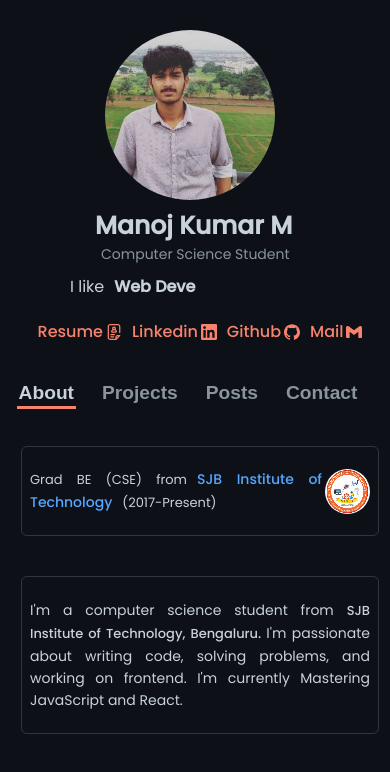
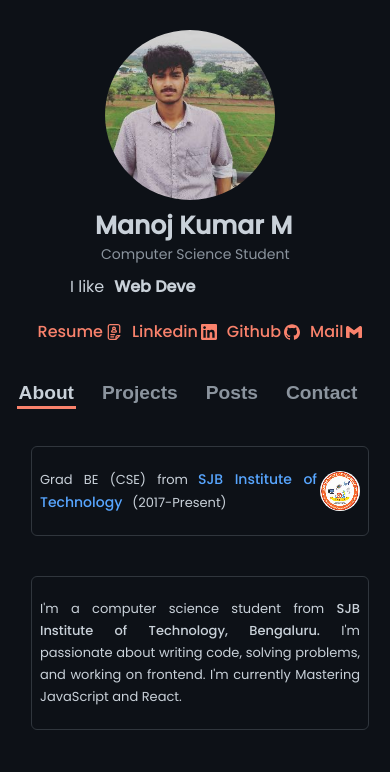
Before and after one commit to immanu10/immanu10.github.io, a React (Create React App) app: page / in a window 390 px wide. Shown: the top 772 px of the page. Built offline with nearby package versions, Linux system fonts and the light colour scheme.

Commit message:
width change

```diff
--- a/src/components/mainContent/timelineCard/TimelineCard.css
+++ b/src/components/mainContent/timelineCard/TimelineCard.css
@@ -42,6 +42,10 @@
   .timeline-card p {
     font-size: 14px;
   }
+  .logo {
+    width: 50px;
+    height: 50px;
+  }
   .edu-details a {
     font-size: 14px;
   }
@@ -51,8 +55,8 @@
 }
 @media screen and (max-width: 650px) {
   .timeline-card {
+    width: 320px;
     padding: 8px;
-    width: 340px;
   }
   .edu-details {
     font-size: 14px;
@@ -62,8 +66,8 @@
   }
 
   .logo {
-    width: 45px;
-    height: 45px;
+    width: 40px;
+    height: 40px;
     margin-left: 3px;
   }
   .timeline-card p {
@@ -74,6 +78,6 @@
     font-size: 13px;
   }
   .about-me p {
-    font-size: 14px;
+    font-size: 13px;
   }
 }
```
